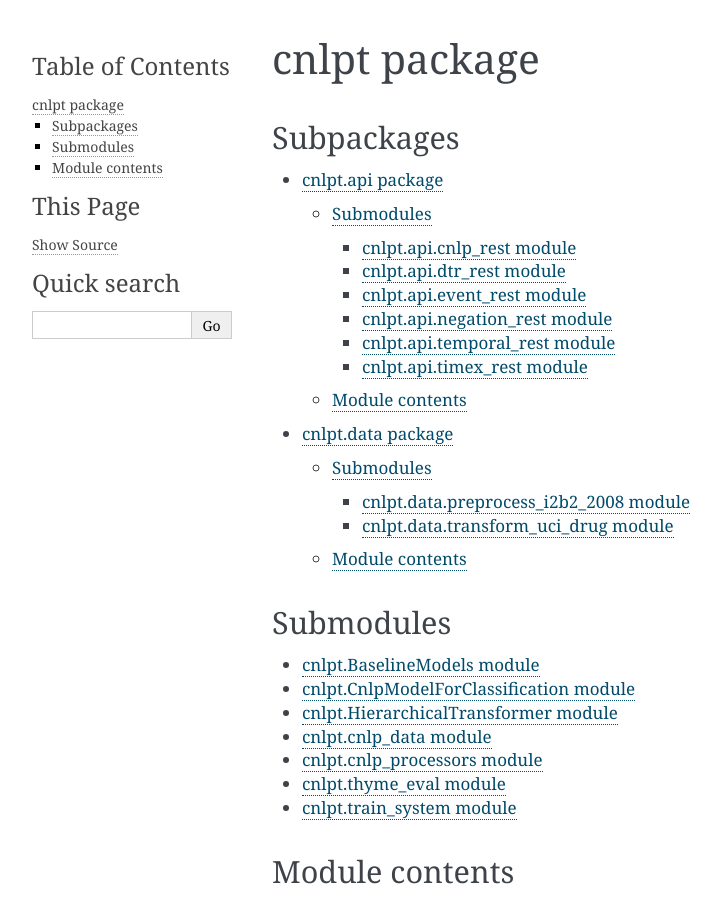
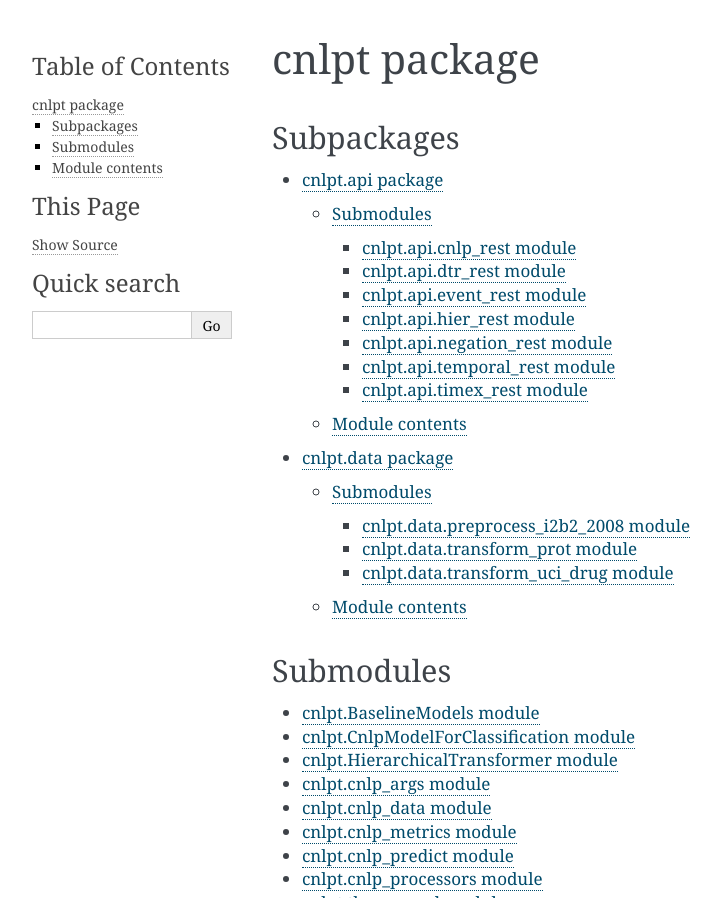
Before and after one commit to Machine-Learning-for-Medical-Language/cnlp_transformers, a Sphinx documentation site: the page built from docs/cnlpt.rst, in a window 1280 px wide, cut to the strip 0-898 px from the top of the page. Shown: the whole strip, without its empty margins (148-869 px from the left). Built offline with Sphinx 7.4.7, drawn with Linux system fonts in a browser that asks for light colours.

Commit message:
update sphinx files and fix some docs issues

```diff
--- /dev/null
+++ b/docs/cnlpt.api.hier_rest.rst
@@ -0,0 +1,6 @@
+cnlpt.api.hier\_rest module
+===========================
+
+.. automodule:: cnlpt.api.hier_rest
+   :members:
+   :show-inheritance:
--- a/docs/cnlpt.api.rst
+++ b/docs/cnlpt.api.rst
@@ -10,6 +10,7 @@ Submodules
    cnlpt.api.cnlp_rest
    cnlpt.api.dtr_rest
    cnlpt.api.event_rest
+   cnlpt.api.hier_rest
    cnlpt.api.negation_rest
    cnlpt.api.temporal_rest
    cnlpt.api.timex_rest
--- /dev/null
+++ b/docs/cnlpt.cnlp_args.rst
@@ -0,0 +1,6 @@
+cnlpt.cnlp\_args module
+=======================
+
+.. automodule:: cnlpt.cnlp_args
+   :members:
+   :show-inheritance:
--- /dev/null
+++ b/docs/cnlpt.cnlp_metrics.rst
@@ -0,0 +1,6 @@
+cnlpt.cnlp\_metrics module
+==========================
+
+.. automodule:: cnlpt.cnlp_metrics
+   :members:
+   :show-inheritance:
--- /dev/null
+++ b/docs/cnlpt.cnlp_predict.rst
@@ -0,0 +1,6 @@
+cnlpt.cnlp\_predict module
+==========================
+
+.. automodule:: cnlpt.cnlp_predict
+   :members:
+   :show-inheritance:
--- a/docs/cnlpt.data.rst
+++ b/docs/cnlpt.data.rst
@@ -8,6 +8,7 @@ Submodules
    :maxdepth: 4
 
    cnlpt.data.preprocess_i2b2_2008
+   cnlpt.data.transform_prot
    cnlpt.data.transform_uci_drug
 
 Module contents
--- /dev/null
+++ b/docs/cnlpt.data.transform_prot.rst
@@ -0,0 +1,6 @@
+cnlpt.data.transform\_prot module
+=================================
+
+.. automodule:: cnlpt.data.transform_prot
+   :members:
+   :show-inheritance:
--- a/docs/cnlpt.rst
+++ b/docs/cnlpt.rst
@@ -19,7 +19,10 @@ Submodules
    cnlpt.BaselineModels
    cnlpt.CnlpModelForClassification
    cnlpt.HierarchicalTransformer
+   cnlpt.cnlp_args
    cnlpt.cnlp_data
+   cnlpt.cnlp_metrics
+   cnlpt.cnlp_predict
    cnlpt.cnlp_processors
    cnlpt.thyme_eval
    cnlpt.train_system
--- a/docs/transformer_objects.txt
+++ b/docs/transformer_objects.txt
@@ -12,3 +12,5 @@ transformers.data.processors.utils.InputExample py:class 1 main_classes/processo
 transformers.tokenization_utils.PreTrainedTokenizer py:class 1 main_classes/tokenizer#transformers.PreTrainedTokenizer -
 transformers.PretrainedConfig py:class 1 main_classes/configuration#$ -
 transformers.AutoConfig py:class 1 model_doc/auto#$ -
+transformers.BatchEncoding py:class 1 main_classes/tokenizer#$ -
+transformers.tokenization_utils_base.BatchEncoding py:class 1 main_classes/tokenizer#transformers.BatchEncoding -
```
Also changed, not shown: 2 other files.
